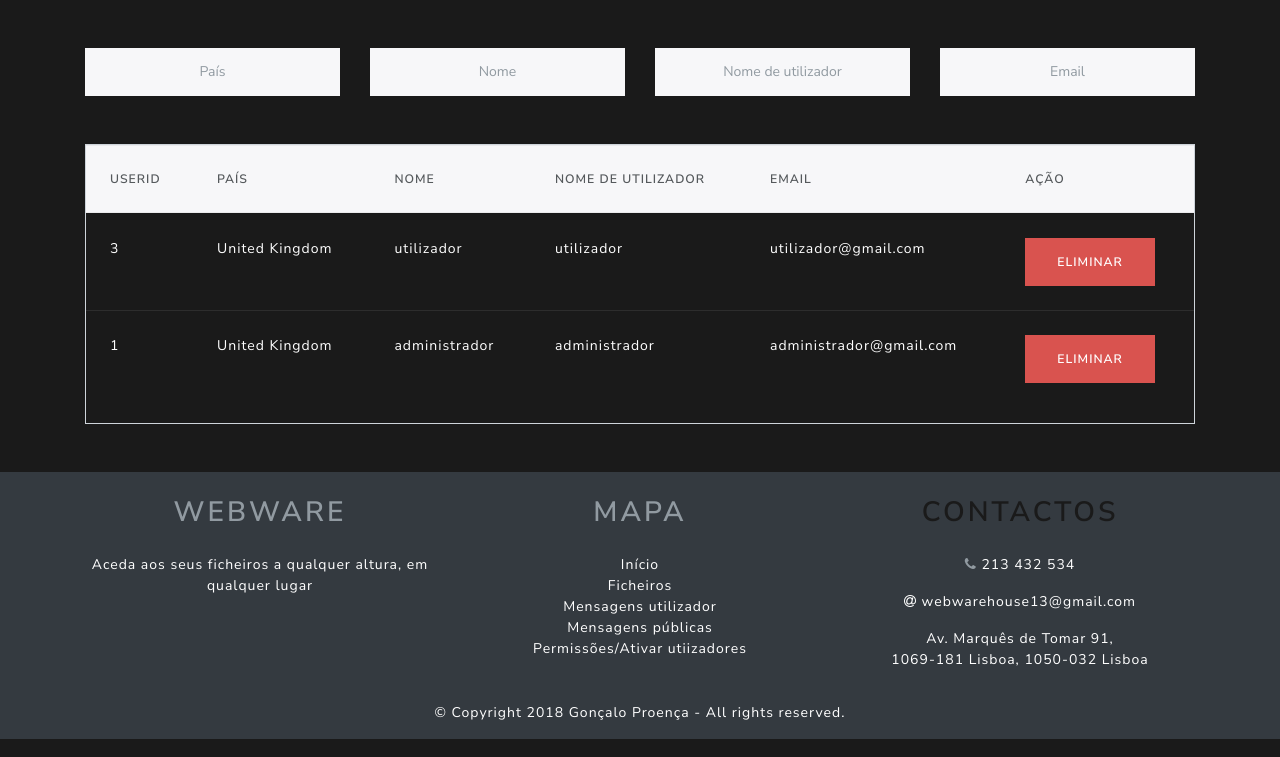
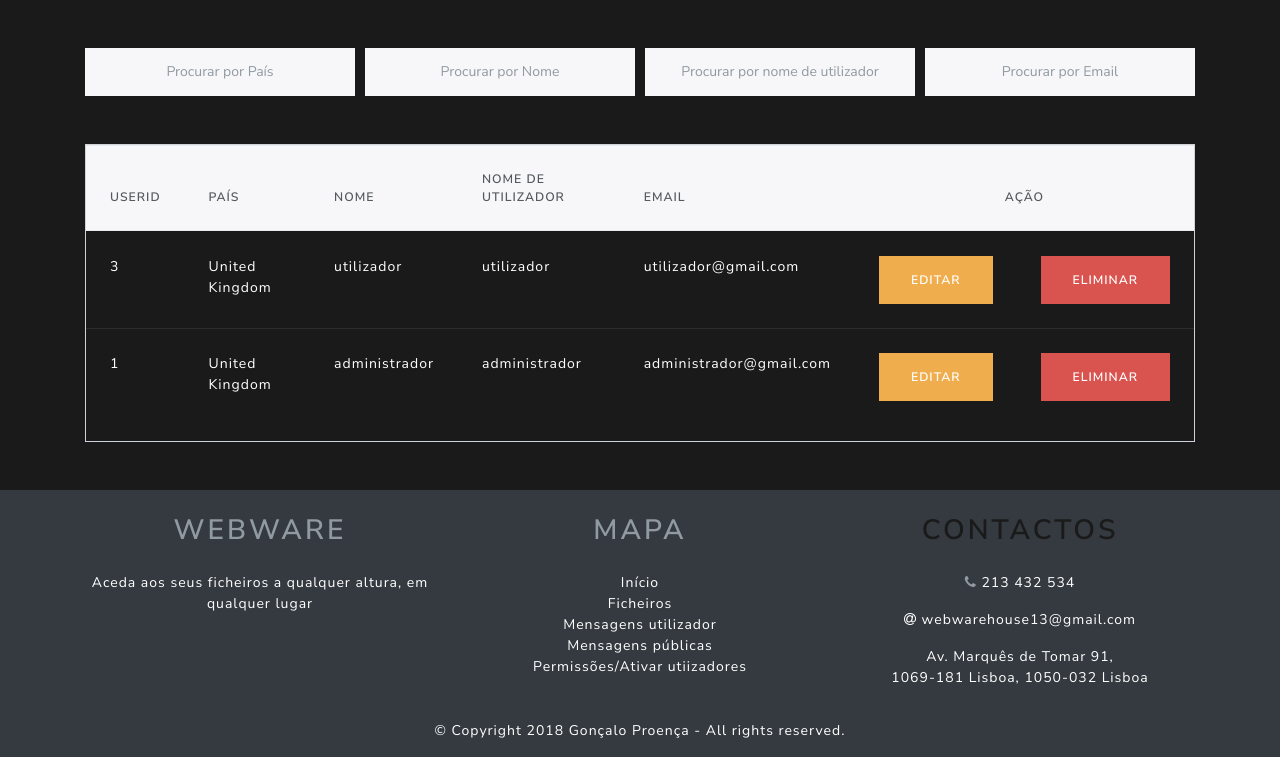
Before and after one commit to gjproenca/phpProject, a PHP site: page /backend/index.php in a window 1280 px wide. Shown: the part 108-865 px from the top of the page. Run offline with PHP 8.4, Linux system fonts and the light colour scheme; a user stored in the database is signed in; data comes from the database, SQL or seed files in the repository.

Commit message:
finished search backend/index

```diff
--- a/backend/index.php
+++ b/backend/index.php
@@ -4,7 +4,7 @@ include './../inc/connection.php';
 
 if ($_SERVER["REQUEST_METHOD"] == "POST") {
     // declaring search terms variables
-    if(isset($_POST['formSearchCountry'])) {
+    if(isset($_POST['inputSearchCountry'])) {
         $inputSearchCountry = $_POST['inputSearchCountry'];
 
         if ($inputSearchCountry == "") {
@@ -12,7 +12,7 @@ if ($_SERVER["REQUEST_METHOD"] == "POST") {
         }
     }
 
-    if(isset($_POST['formSearchName'])) {
+    if(isset($_POST['inputSearchName'])) {
         $inputSearchName = $_POST['inputSearchName'];
 
         if ($inputSearchName == "") {
@@ -20,7 +20,7 @@ if ($_SERVER["REQUEST_METHOD"] == "POST") {
         }
     }
 
-    if(isset($_POST['formSearchUsername'])) {
+    if(isset($_POST['inputSearchUsername'])) {
         $inputSearchUsername = $_POST['inputSearchUsername'];
 
         if ($inputSearchUsername == "") {
@@ -28,7 +28,7 @@ if ($_SERVER["REQUEST_METHOD"] == "POST") {
         }
     }
 
-    if(isset($_POST['formSearchEmail'])) {
+    if(isset($_POST['inputSearchEmail'])) {
         $inputSearchEmail = $_POST['inputSearchEmail'];
 
         if ($inputSearchEmail == "") {
@@ -62,6 +62,7 @@ if (isset($inputSearchEmail)) {
     $email = '%';
 }
 
+
 // Query to populate table with files
 $sqlTable = "SELECT    `user`.`UserId`,
                             `country`.`FormattedName`,
@@ -85,29 +86,28 @@ $conn->close();
     <div class="container">
         <div class="row">
 
-            <!-- Country search form -->
-            <div class="col-md-3 mb-5">
-                <form method="POST" action="" id="formSearchCountry">
-                    <input class="form-control text-center" type="text" id="inputSearchCountry" name="inputSearchCountry"
-                        value="<?php
+            <!-- Search form -->
+            <form class="col-md-12 mb-5" method="POST" action="" id="formSearch">
+                <div class="form-row">
+
+                    <!-- Search Country -->
+                    <div class="col-md-3">
+                        <input class="form-control text-center" type="text" id="inputSearchCountry" name="inputSearchCountry" value="<?php
                                     // FIXME: searchfields not saving search terms
                                     // Setting serchbox to empty if theres no chars in it
-                                if (isset($_POST['formSearchCountry'])) {
+                                    if (isset($_POST['inputSearchCountry'])) {
                                         if ($inputSearchCountry == '%') {
                                             echo '';
                                         } else {
                                             echo $inputSearchCountry;
                                         }
                                     }
-                                ?>" placeholder="País">
-                </form>
+                                    ?>" placeholder="Procurar por País">
                     </div>
 
-            <!-- Name search form -->
-            <div class="col-md-3 mb-5">
-                <form method="POST" action="" id="formSearchName">
-                    <input class="form-control text-center" type="text" id="inputSearchName" name="inputSearchName"
-                        value="<?php
+                    <!-- Search Name -->
+                    <div class="col-md-3">
+                        <input class="form-control text-center" type="text" id="inputSearchName" name="inputSearchName" value="<?php
                                     // Setting serchbox to empty if theres no chars in it
                                     if (isset($_POST['inputSearchName'])) {
                                         if ($inputSearchName == '%') {
@@ -116,15 +116,12 @@ $conn->close();
                                             echo $inputSearchName;
                                         }
                                     }
-                                ?>" placeholder="Nome">
-                </form>
+                                    ?>" placeholder="Procurar por Nome">
                     </div>
 
-            <!-- Username search form -->
-            <div class="col-md-3 mb-5">
-                <form method="POST" action="" id="formSearchUsername">
-                    <input class="form-control text-center" type="text" id="inputSearchUsername" name="inputSearchUsername"
-                        value="<?php
+                    <!-- Search Username -->
+                    <div class="col-md-3">
+                        <input class="form-control text-center" type="text" id="inputSearchUsername" name="inputSearchUsername" value="<?php
                                 // Setting serchbox to empty if theres no chars in it
                                 if (isset($_POST['inputSearchUsername'])) {
                                     if ($inputSearchUsername == '%') {
@@ -133,15 +130,12 @@ $conn->close();
                                         echo $inputSearchUsername;
                                     }
                                 }
-                                ?>" placeholder="Nome de utilizador">
-                </form>
+                                ?>" placeholder="Procurar por nome de utilizador">
                     </div>
 
-            <!-- Email search form -->
-            <div class="col-md-3 mb-5">
-                <form method="POST" action="" id="formSearchEmail">
-                    <input class="form-control text-center" type="text" id="inputSearchEmail" name="inputSearchEmail"
-                        value="<?php
+                    <!-- Search Email -->
+                    <div class="col-md-3">
+                        <input class="form-control text-center" type="text" id="inputSearchEmail" name="inputSearchEmail" value="<?php
                                     // Setting serchbox to empty if theres no chars in it
                                     if (isset($_POST['inputSearchEmail'])) {
                                         if ($inputSearchEmail == '%') {
@@ -150,9 +144,10 @@ $conn->close();
                                             echo $inputSearchEmail;
                                         }
                                     }
-                                ?>" placeholder="Email">
+                                    ?>" placeholder="Procurar por Email">
+                    </div>
+                </div>
             </form>
-            </div>
 
             <div class="col-md-12">
                 <div class="bg-primary border-secondary">
@@ -166,7 +161,7 @@ $conn->close();
                                 <th>Nome</th>
                                 <th>Nome de utilizador</th>
                                 <th>Email</th>
-                                <th>Ação</th>
+                                <th class="text-center" colspan="2">Ação</th>
                             </tr>
                         </thead>
                         <tbody>
@@ -187,6 +182,9 @@ $conn->close();
                                 </td>
                                 <td>
                                     <?php echo $rowTable['Email'] ?>
+                                </td>
+                                <td>
+                                    <a href="?uploadId=<?php echo $rowTable['UserId'] ?>" class="btn btn-warning">Editar</a>
                                 </td>
                                 <td>
                                     <a href="?uploadId=<?php echo $rowTable['UserId'] ?>" class="btn btn-danger">Eliminar</a>
@@ -215,25 +213,25 @@ $conn->close();
     $(document).ready(() => {
         $("#inputSearchCountry").keyup(() => {
             delay(function () {
-                $("#formSearchCountry").submit();
+                $("#formSearch").submit();
             }, 1000);
         });
 
         $("#inputSearchName").keyup(() => {
             delay(function () {
-                $("#formSearchName").submit();
+                $("#formSearch").submit();
             }, 1000);
         });
 
         $("#inputSearchUsername").keyup(() => {
             delay(function () {
-                $("#formSearchUsername").submit();
+                $("#formSearch").submit();
             }, 1000);
         });
 
         $("#inputSearchEmail").keyup(() => {
             delay(function () {
-                $("#formSearchEmail").submit();
+                $("#formSearch").submit();
             }, 1000);
         });
     });
```
Lines whose indentation alone changed are shown as unchanged.
